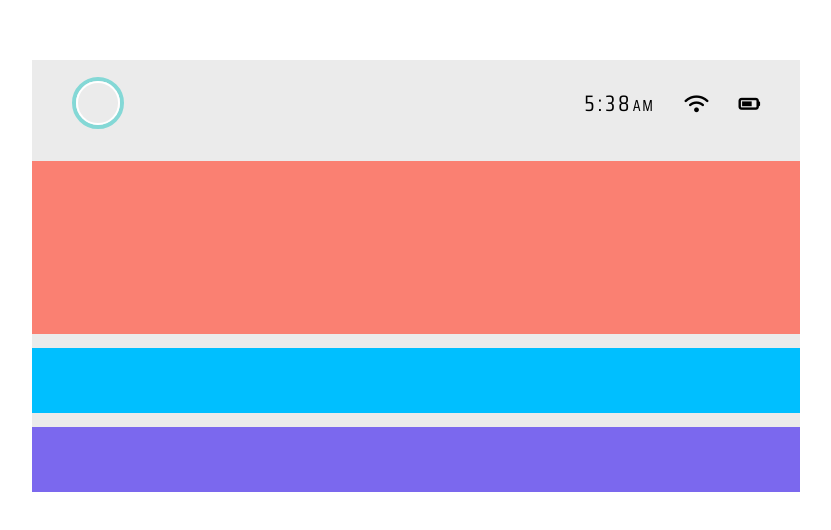
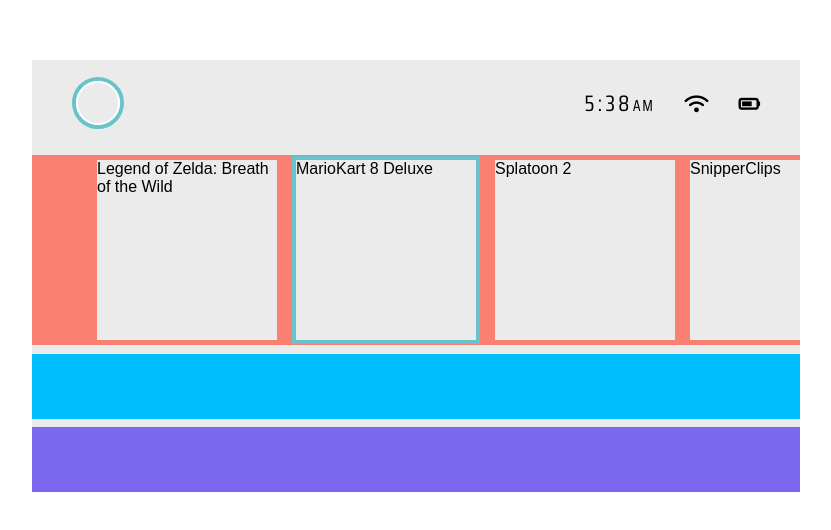
Before and after one commit to cambaughn/nintendo-switch-ui, a React (Create React App) app: page / in a window 1280 px wide. Shown: the part 124-654 px from the top of the page, without its empty margins (224-1055 px from the left). Built offline with nearby package versions, Linux system fonts and the light colour scheme.

Commit message:
Stub out game cards

```diff
--- a/src/components/Games/GameCard.js
+++ b/src/components/Games/GameCard.js
@@ -4,11 +4,17 @@
 
 import React, { Component } from 'react';
 
+import SquareSelector from '../Selector/SquareSelector';
+import colors from '../../util/colors';
 
-const GameCard = ({ selected }) => {
+const GameCard = ({ selected, game }) => {
   return (
     <div style={styles.container}>
-
+      <SquareSelector selected={selected}>
+        <div style={styles.card}>
+          {game.title}
+        </div>
+      </SquareSelector>
     </div>
   )
 }
@@ -18,8 +24,18 @@
   // --------------------- CONTAINER
 
   container: {
+    marginLeft: 15,
+  },
 
+  // --------------------- CARD
+
+  card: {
+    height: 180,
+    width: 180,
+
+    backgroundColor: colors.grey,
   },
+
 }
 
 export default GameCard;
--- a/src/components/Games/GamesList.js
+++ b/src/components/Games/GamesList.js
@@ -4,11 +4,17 @@
 
 import React, { Component } from 'react';
 
+import GameCard from './GameCard';
 
-const GamesList = () => {
+const GamesList = ({ games }) => {
   return (
     <div style={styles.container}>
+      <div style={styles.slider}>
+        { games.map((game, index) => (
 
+          <GameCard game={game} key={game.title} selected={index === 1} />
+        ))}
+      </div>
     </div>
   )
 }
@@ -19,8 +25,24 @@
 
   container: {
     width: '100%',
-    height: '40%',
+    height: 190,
     backgroundColor: 'salmon',
+
+    position: 'relative',
+  },
+
+  // --------------------- SLIDER
+
+  slider: {
+    position: 'absolute',
+    left: 50,
+    top: 0,
+    height: 190,
+
+    display: 'flex',
+    flexDirection: 'row',
+    justifyContent: 'flex-start',
+    alignItems: 'center',
   },
 }
 
--- a/src/components/Home/Home.js
+++ b/src/components/Home/Home.js
@@ -9,6 +9,7 @@
 import WidgetList from '../Widgets/WidgetList';
 import BottomBar from '../BottomBar/BottomBar';
 
+import { getGames } from '../../util/games';
 import colors from '../../util/colors';
 
 class Home extends Component {
@@ -16,15 +17,20 @@
     super(props);
 
     this.state = {
-      selected: null
+      selected: null,
+      games: [],
     }
+  }
+
+  componentDidMount() {
+    getGames(games => this.setState({ games }));
   }
 
   render() {
     return (
       <div style={styles.container}>
         <TopBar selected={true} />
-        <GamesList />
+        <GamesList games={this.state.games} />
         <WidgetList />
         <BottomBar />
       </div>
@@ -47,6 +53,8 @@
     flexDirection: 'column',
     justifyContent: 'space-between',
     alignItems: 'center',
+
+    overflow: 'hidden',
   },
 }
 
--- /dev/null
+++ b/src/components/Selector/SquareSelector.js
@@ -0,0 +1,56 @@
+/*eslint no-use-before-define: "off"*/
+/*eslint no-unused-vars: "off"*/
+/*eslint-env es6*/
+
+import React, { Component } from 'react';
+
+import colors from '../../util/colors';
+
+class SquareSelector extends Component {
+  constructor(props) {
+    super(props);
+
+    this.state = {
+      light: true,
+    }
+
+    this.handleStyle = this.handleStyle.bind(this);
+  }
+
+  componentDidMount() {
+    setInterval( () => this.setState({ light: !this.state.light}), 1500)
+  }
+
+  componentWillReceiveProps() {
+
+  }
+
+  handleStyle() {
+    return this.state.light ? styles.container : {...styles.container, ...styles.selected};
+  }
+
+  render() {
+    let style = this.props.selected ? this.handleStyle() : {};
+
+    return (
+      <div style={style}>
+        {this.props.children}
+      </div>
+    )
+  }
+}
+
+const styles = {
+  // --------------------- CONTAINER
+
+  container: {
+    border: `4px solid ${colors.lightblue}`,
+    transition: 'all 1500ms cubic-bezier(0.445, 0.05, 0.55, 0.95)',
+  },
+
+  selected: {
+    border: `4px solid ${colors.darkblue}`,
+  }
+}
+
+export default SquareSelector;
--- /dev/null
+++ b/src/util/games.js
@@ -0,0 +1,24 @@
+
+const games = [
+  {
+    title: 'Legend of Zelda: Breath of the Wild',
+  },
+  {
+    title: 'MarioKart 8 Deluxe',
+  },
+  {
+    title: 'Splatoon 2',
+  },
+  {
+    title: 'SnipperClips',
+  },
+  {
+    title: 'Arms',
+  },
+]
+
+const getGames = (callback) => {
+  callback(games);
+}
+
+export { getGames };
```
